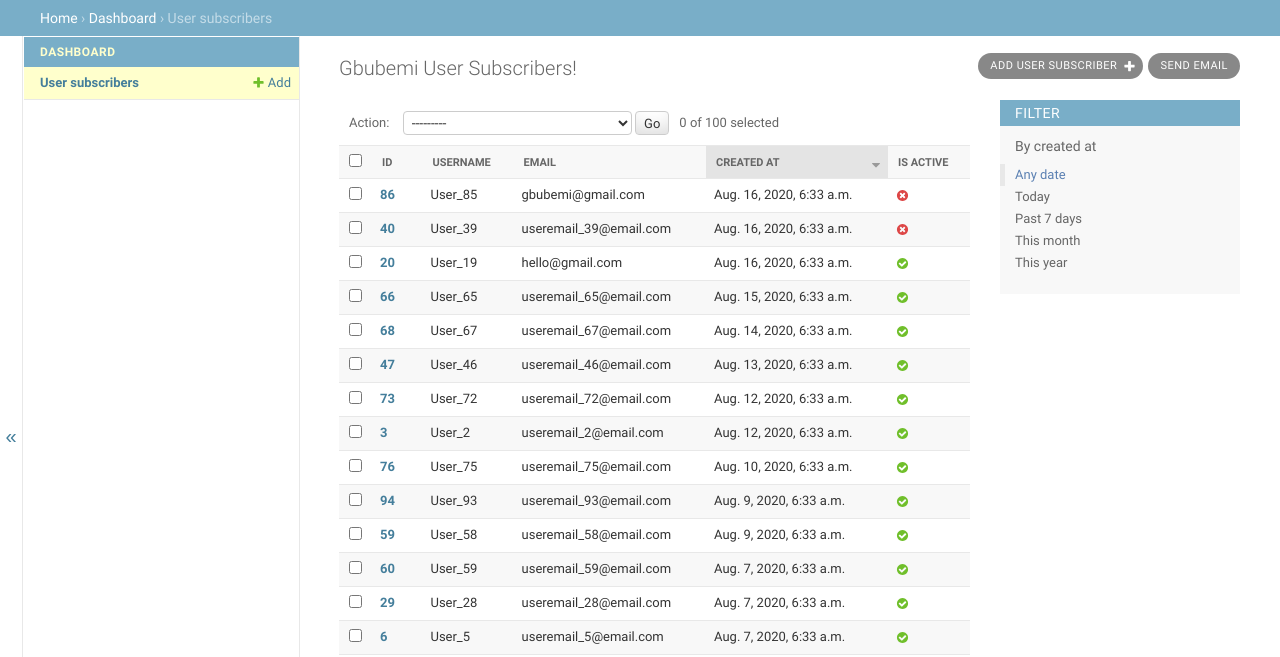
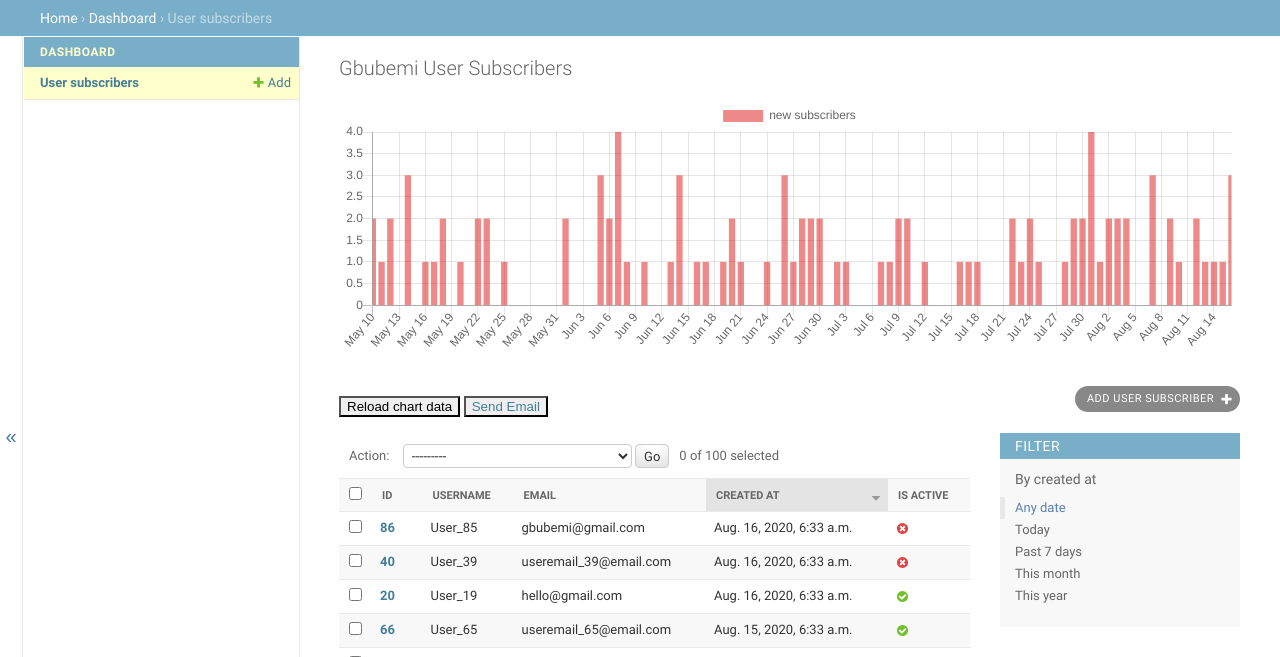
Before and after one commit to Oritsegbubemi/django-user-metrics, a Django app: page /admin/dashboard/usersubscriber/ in a window 1280 px wide. Shown: the part 48-705 px from the top of the page. Run offline with Django 3.2, Linux system fonts and the light colour scheme; a user stored in the database is signed in; data comes from the database, SQL or seed files in the repository; both versions use the stored data as it was after the commit; some libraries are stand-ins or nearby versions.

Commit message:
action-button-email

```diff
--- a/dashboard/admin.py
+++ b/dashboard/admin.py
@@ -1,20 +1,56 @@
+import json
 from django.contrib import admin
+from django.core.serializers.json import DjangoJSONEncoder
+from django.db.models import Count
+from django.db.models.functions import TruncDay
+from django.http import JsonResponse
+from django.urls import path
 from .models import UserSubscriber
 from .forms import SendEmailForm
 from django.utils.decorators import method_decorator
 from django.contrib.admin.views.decorators import staff_member_required
 from django.urls import reverse_lazy
 from django.views.generic.edit import FormView
+from django.core.mail import send_mail
+from django.http import HttpResponse, HttpResponseRedirect
 
-# Register your models here.
+
 @admin.register(UserSubscriber)
 class UserSubscriberAdmin(admin.ModelAdmin):
-    list_display = ("id", "username", "email", "created_at", "is_active")
+    list_display = ("id", "username", "email", "created_at", 'is_active')
     ordering = ("-created_at",)
+    change_list_template = 'admin/user_change_list.html'
     list_filter = ("created_at",)
-    change_list_template = 'admin/user_change_list.html'
 
-    actions = ['make_inactive', 'make_active']
+    # Inject chart data on page load in the ChangeList view
+    def changelist_view(self, request, extra_context=None):
+        chart_data = self.chart_data()
+        as_json = json.dumps(list(chart_data), cls=DjangoJSONEncoder)
+        extra_context = extra_context or {"chart_data": as_json}
+        return super().changelist_view(request, extra_context=extra_context)
+
+    def get_urls(self):
+        urls = super().get_urls()
+        extra_urls = [
+            path("chart_data/", self.admin_site.admin_view(self.chart_data_endpoint))
+        ]
+        return extra_urls + urls
+
+    # JSON endpoint for generating chart data that is used for dynamic loading
+    # via JS.
+    def chart_data_endpoint(self, request):
+        chart_data = self.chart_data()
+        return JsonResponse(list(chart_data), safe=False)
+
+    def chart_data(self):
+        return (
+            UserSubscriber.objects.annotate(date=TruncDay("created_at"))
+            .values("date")
+            .annotate(y=Count("id"))
+            .order_by("-date")
+        )
+
+    actions = ['make_inactive', 'make_active', 'send_email1']
 
     @method_decorator(staff_member_required)
     def make_inactive(self, request, queryset):
@@ -24,15 +60,37 @@ class UserSubscriberAdmin(admin.ModelAdmin):
     def make_active(self, request, queryset):
         queryset.update(is_active=True)
 
+    def get_urls(self):
+        urls = super(UserSubscriberAdmin, self).get_urls()
+        my_urls = [
+            path('sendemail1/', self.send_email1,  name="custom_view"),
+        ]
+        return my_urls + urls
+
+    def send_email1(self, request, queryset):
+        hello = queryset.values('email')
+        send_mail(
+            'Subject: User Subcribers',
+            'Helo there, welcome to User Subscribers. Nice to meet you.',
+            'from@example.com',
+            [hello],
+            fail_silently=False,
+        )
+        self.message_user(request, "Email sent")
+
+
+
 
 class SendUserEmails(FormView):
     template_name = 'admin/send_email.html'
     form_class = SendEmailForm
-    #success_url = '/thanks/'
-    success_url = reverse_lazy('admin:users_user_changelist')
+    success_url = '/thanks/'
+    #success_url = reverse_lazy('admin:users_user_changelist')
+
 
     def form_valid(self, form):
         users = form.cleaned_data['users']
+        print("Usersss", users)
         subject = form.cleaned_data['subject']
         message = form.cleaned_data['message']
         email_users.delay(users, subject, message)
--- a/dashboard/forms.py
+++ b/dashboard/forms.py
@@ -5,10 +5,9 @@ from .models import UserSubscriber
 class SendEmailForm(forms.Form):
     subject = forms.CharField(widget=forms.TextInput(attrs={'placeholder': ('Subject')}))
     message = forms.CharField(widget=forms.Textarea)
-    #users = forms.ModelMultipleChoiceField(label="To", queryset=User.objects.all(),widget=forms.SelectMultiple())
+    #users = forms.ModelMultipleChoiceField(label="To", queryset=UserSubscriber.objects.all(),widget=forms.SelectMultiple())
     users = forms.ModelMultipleChoiceField(label="To", queryset=UserSubscriber.objects.values('email'),widget=forms.SelectMultiple())
 
-
     def send_email(self, request, queryset):
-        form = SendEmailForm(initial={'users': UserSubscriber.objects.values('email')})
+        form = SendEmailForm(initial=queryset.values('email'))
         return render(request, 'admin/send_email.html', {'form': form})
--- a/dashboard/templates/admin/user_change_list.html
+++ b/dashboard/templates/admin/user_change_list.html
@@ -1,16 +1,93 @@
 {% extends "admin/change_list.html" %}
 {% load static %}
 
-{% block content_title  %}
-    <h1>Gbubemi User Subscribers!</h1>
+{% block extrahead %}
+
+<link rel="stylesheet" href="https://cdnjs.cloudflare.com/ajax/libs/Chart.js/2.8.0/Chart.min.css" />
+<script src="https://cdnjs.cloudflare.com/ajax/libs/Chart.js/2.8.0/Chart.bundle.min.js"></script>
+<script>
+document.addEventListener('DOMContentLoaded', () => {
+    const ctx = document.getElementById('myChart').getContext('2d');
+
+    // Sample data
+    const chartData = {{ chart_data | safe }};
+
+    // Parse the dates to JS
+    chartData.forEach((d) => {
+        d.x = new Date(d.date);
+    });
+
+    const chart = new Chart(ctx, {
+        type: 'bar',
+        data: {
+        datasets: [
+            {
+            label: 'new subscribers',
+            data: chartData,
+            backgroundColor: 'rgba(220,20,20,0.5)',
+            },
+        ],
+        },
+        options: {
+        responsive: true,
+        scales: {
+            xAxes: [
+            {
+                type: 'time',
+                time: {
+                unit: 'day',
+                round: 'day',
+                displayFormats: {
+                    day: 'MMM D',
+                },
+                },
+            },
+            ],
+            yAxes: [
+            {
+                ticks: {
+                beginAtZero: true,
+                },
+            },
+            ],
+        },
+        },
+    });
+
+    // Reload chart data from the backend on button click
+    const btn = document.querySelector('#reload');
+    btn.addEventListener('click', async() => {
+        const res = await fetch("/admin/chart_data/");
+        const json = await res.json();
+        json.forEach((d) => {
+        d.x = new Date(d.date);
+        });
+        chart.data.datasets[0].data = json;
+        chart.update();
+    });
+});
+</script>
 {% endblock %}
 
-{% block object-tools-items %}
+{% block content_title %}
+    <h1> Gbubemi User Subscribers </h1>
+{% endblock %}
 
-    {{ block.super }}
+{% block content %}
 
-    <li>
-        <a href="{% url 'email' %}">Send Email</a>
-    </li>
+
+<!-- Render our chart -->
+<div style="width: 100%;">
+    <canvas style="margin-bottom: 30px; width: 60%; height: 50%;" id="myChart"></canvas>
+</div>
+
+<button id="reload" style="margin: 1rem 0">Reload chart data</button>
+<!-- Render the rest of the ChangeList view -->
+
+<button style="margin: 1rem 34">
+    <a href="{% url 'email' %}">Send Email</a>
+</button>
+
+{{ block.super }}
 
 {% endblock %}
```
Also changed, not shown: dashboard/templates/admin/send_email.html (+5 -12 lines), db.sqlite3.
